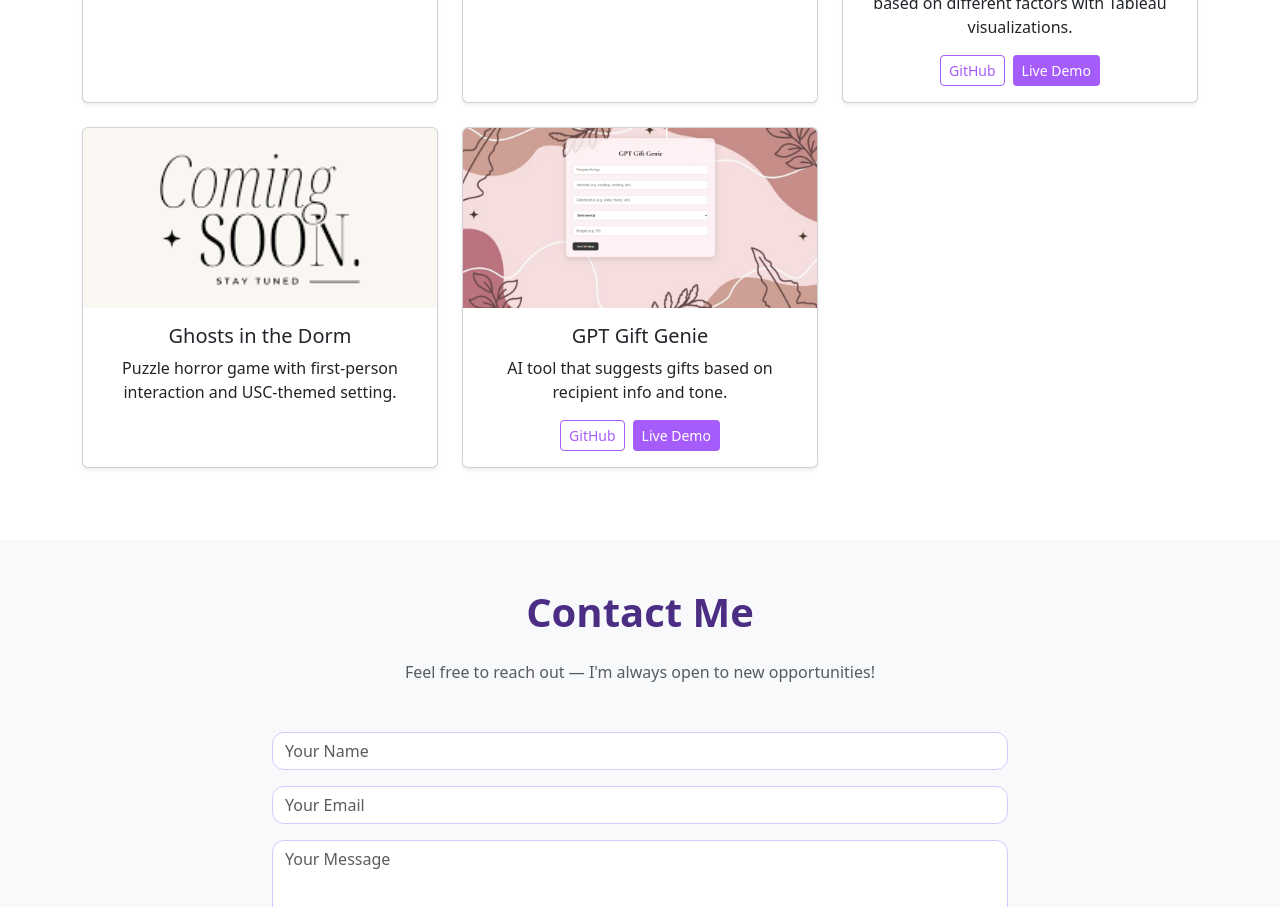
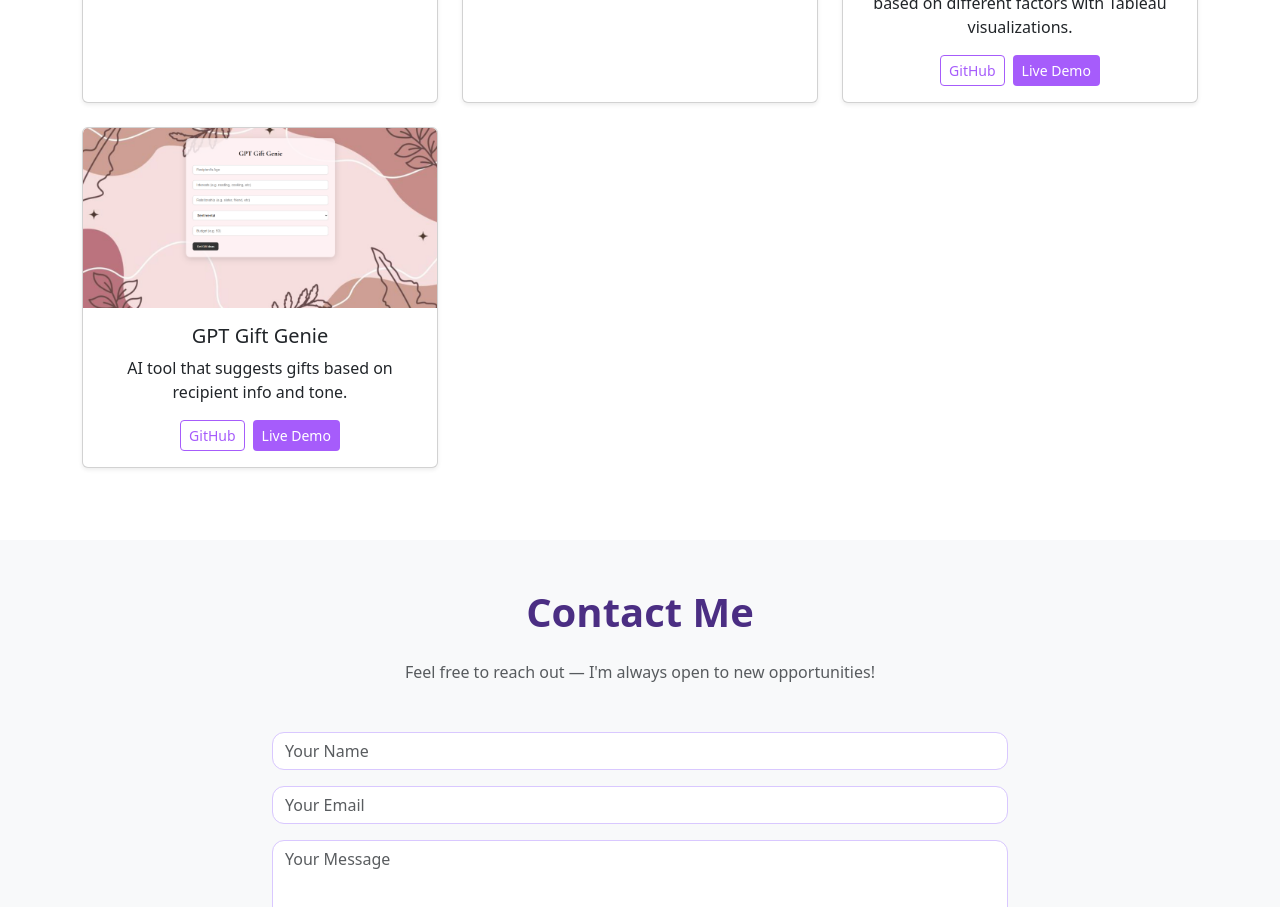
Before and after one commit to Mihika-Tech/My_Portfolio, a React (Create React App) app: page / in a window 1280 px wide. Shown: the part 3120-4027 px from the top of the page. Built offline with nearby package versions, Linux system fonts and the light colour scheme.

Commit message:
Update projects.js

```diff
--- a/src/data/projects.js
+++ b/src/data/projects.js
@@ -80,17 +80,17 @@ export const projects = [
       live: "https://public.tableau.com/app/profile/mihika.dakappagari/viz/StudentPerformance_17477799049500/Dashboard1?publish=yes",
       description: "SQL analysis of student performance based on different factors with Tableau visualizations.",
     },
+    // {
+    //   id: 10,
+    //   title: "Ghosts in the Dorm",
+    //   category: "Game",
+    //   image: "assets/soon.png",
+    //   github: "",
+    //   live: "",
+    //   description: "Puzzle horror game with first-person interaction and USC-themed setting.",
+    // },
     {
       id: 10,
-      title: "Ghosts in the Dorm",
-      category: "Game",
-      image: "assets/soon.png",
-      github: "",
-      live: "",
-      description: "Puzzle horror game with first-person interaction and USC-themed setting.",
-    },
-    {
-      id: 11,
       title: "GPT Gift Genie",
       category: "AI/ML",
       image: "assets/gift_genie.png",
```
